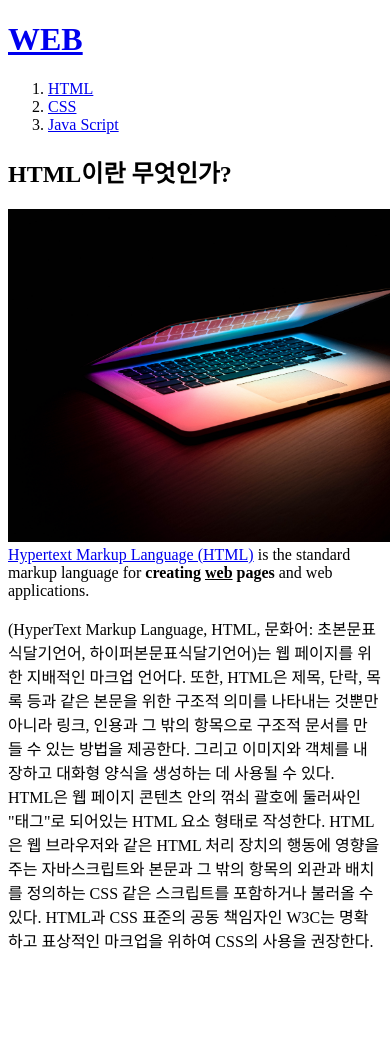
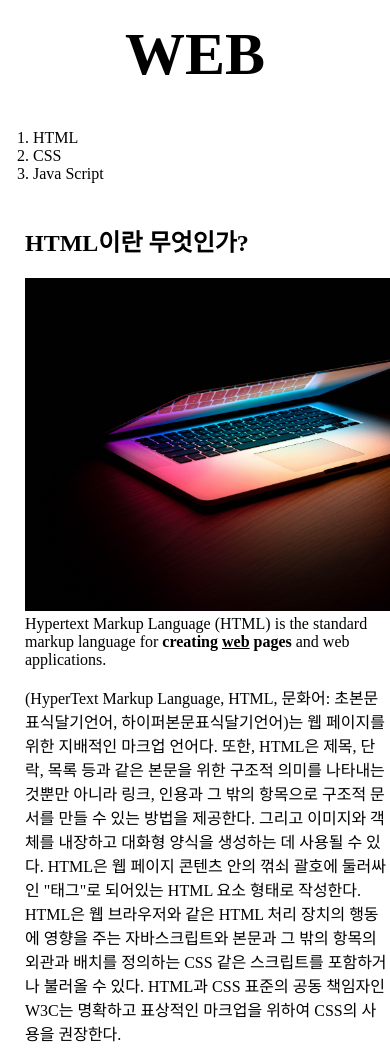
Before and after one commit to real94one/web1, a plain HTML site: page 1.html in a window 390 px wide. Shown: the top 1048 px of the page. Before the commit the page ends 968 px from the top, so only its background shows below. Drawn offline with Linux system fonts and the light colour scheme.

Commit message:
Add files via upload

```diff
--- a/1.html
+++ b/1.html
@@ -3,20 +3,33 @@
 <head>
   <title>워니의 WEB No.1 - HTML</title>
   <meta charset="utf-8">
+  <!-- Global site tag (gtag.js) - Google Analytics -->
+<script async src="https://www.googletagmanager.com/gtag/js?id=G-C3RJGX2XL4"></script>
+<script>
+  window.dataLayer = window.dataLayer || [];
+  function gtag(){dataLayer.push(arguments);}
+  gtag('js', new Date());
+
+  gtag('config', 'G-C3RJGX2XL4');
+</script>
+<link rel="stylesheet" href="style.css">
 </head>
 
 <body>
   <h1><a href="index.html">WEB</a></h1>
+  <div id="grid">
     <ol>
       <li><a href="1.html">HTML</a></li>
       <li><a href="2.html">CSS</a></li>
       <li><a href="3.html">Java Script</a></li>
     </ol>
-
+<div id="article">
     <h2>HTML이란 무엇인가?</h2>
     <img src="coding.jpg" width="500">
     <br>
     <a href="https://www.w3.org/TR/html52/" target="_blank" title="html5.2 specification">Hypertext Markup Language (HTML)</a> is the standard markup language for <strong> creating <u>web</u> pages</strong> and web applications.
     <p>(HyperText Markup Language, HTML, 문화어: 초본문표식달기언어, 하이퍼본문표식달기언어)는 웹 페이지를 위한 지배적인 마크업 언어다. 또한, HTML은 제목, 단락, 목록 등과 같은 본문을 위한 구조적 의미를 나타내는 것뿐만 아니라 링크, 인용과 그 밖의 항목으로 구조적 문서를 만들 수 있는 방법을 제공한다. 그리고 이미지와 객체를 내장하고 대화형 양식을 생성하는 데 사용될 수 있다. HTML은 웹 페이지 콘텐츠 안의 꺾쇠 괄호에 둘러싸인 "태그"로 되어있는 HTML 요소 형태로 작성한다. HTML은 웹 브라우저와 같은 HTML 처리 장치의 행동에 영향을 주는 자바스크립트와 본문과 그 밖의 항목의 외관과 배치를 정의하는 CSS 같은 스크립트를 포함하거나 불러올 수 있다. HTML과 CSS 표준의 공동 책임자인 W3C는 명확하고 표상적인 마크업을 위하여 CSS의 사용을 권장한다.</p>
+</div>
+</div>
 </body>
 </html>
--- /dev/null
+++ b/style.css
@@ -0,0 +1,41 @@
+body{
+margin:0;
+}
+  a {
+    color:black;
+    text-decoration: none;
+  }
+  h1{
+    font-size: 60px;
+    text-align: center;
+    border-bottom:1px solid grey;
+    margin: 0;
+    padding: 20px;
+  }
+  ol{
+    border-right:1px solid grey;
+    width:100px;
+    margin:0;
+    padding:20px;
+  }
+  #grid{
+    display: grid;
+    grid-template-columns: 150px 1fr;
+  }
+  #grid ol{
+    padding-left: 33px;
+  }
+  #grid #article{
+    padding-left: 25px;
+  }
+  @media(max-width:800px){
+    #grid{
+      display: block;
+    }
+    ol{
+      border-right:none;
+  }
+  h1{
+    border-bottom:none;
+}
+}
```
Also changed, not shown: 2.html (+16 -3 lines), 3.html (+15 -1 lines), box.html (added, +22 -0 lines), grid.html (added, +25 -0 lines), index.html (+11 -10 lines), mediaquery.html (added, +25 -0 lines). Lines whose indentation alone changed are shown as unchanged.
